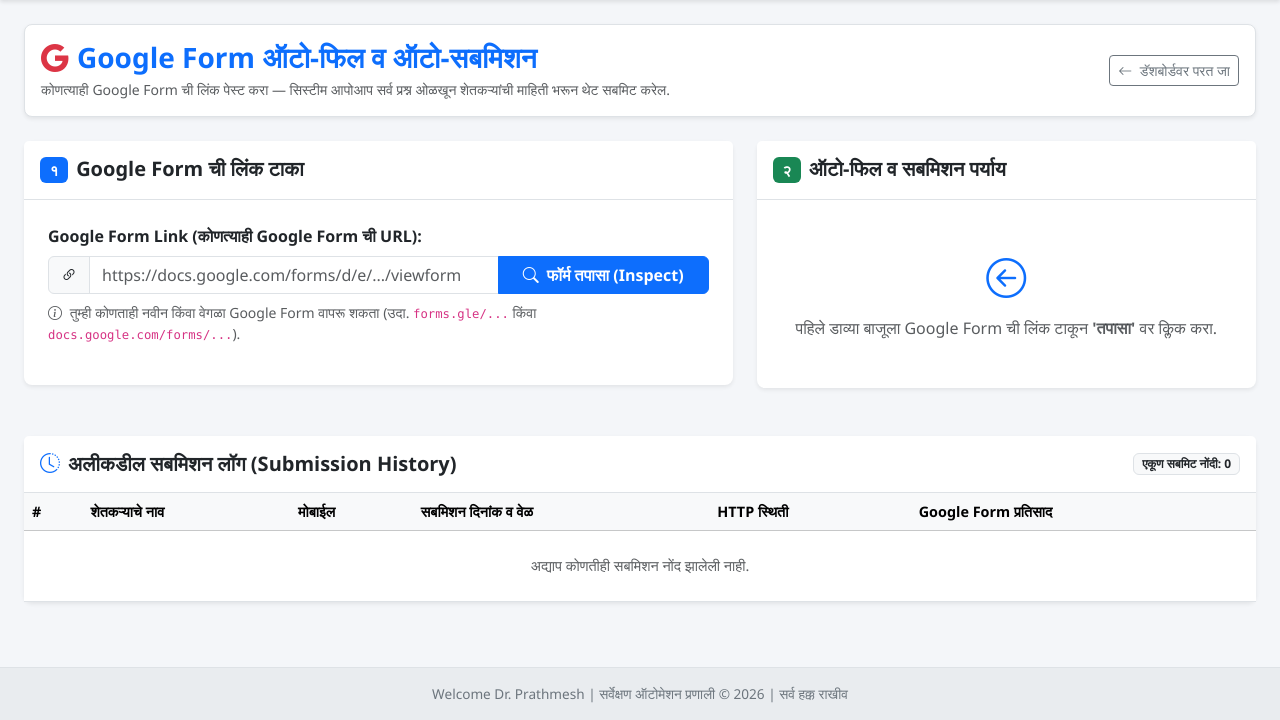
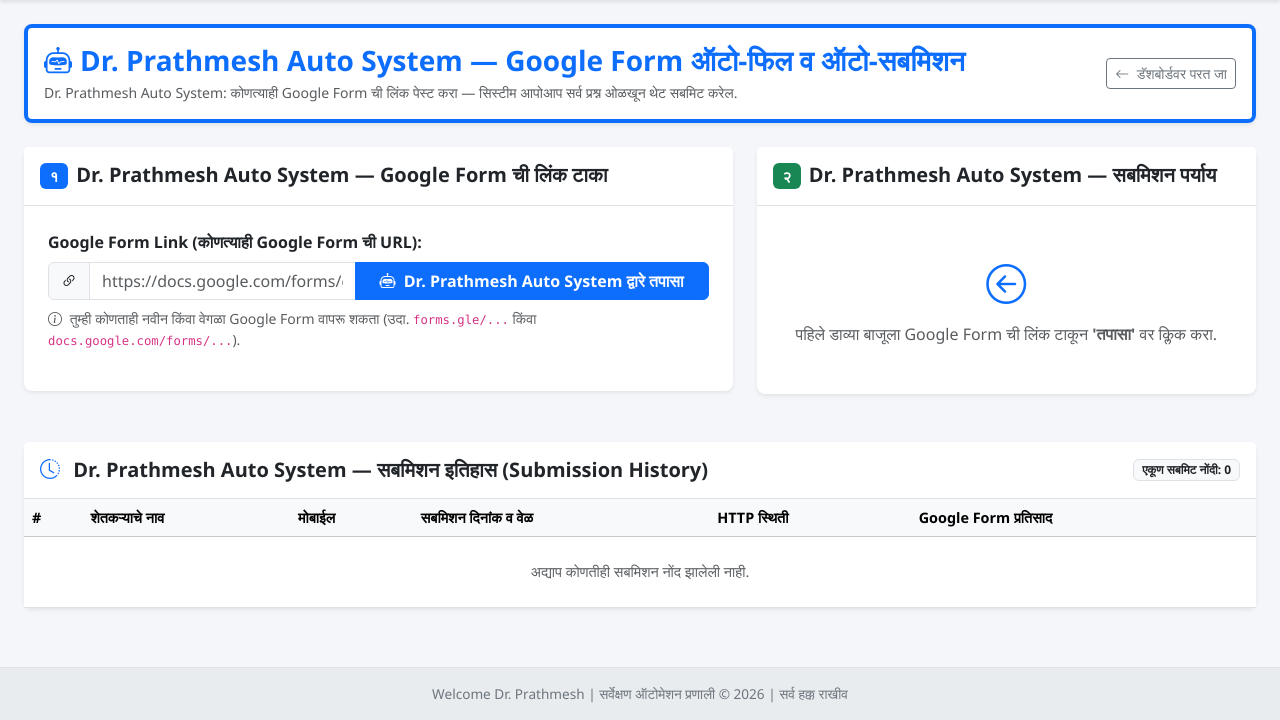
Before and after one commit to yash999shinde/chara-survey, a Flask app: template app/templates/google_forms.html in a window 1280 px wide. Shown: the part 80-800 px from the top of the page. Run offline with Flask 3, Linux system fonts and the light colour scheme; the template is opened without the code that fills it, so the values that code supplies are empty; parts of the project's set-up code (start-up, migrations or seed data) failed here and were passed over.

Commit message:
Brand Google Forms Automation as Dr. Prathmesh Auto System

```diff
--- a/app/google_forms_routes.py
+++ b/app/google_forms_routes.py
@@ -133,7 +133,7 @@ def submit_all_farmers():
             errors.append(f"{f['farmer_name']} (#{f['id']}): {msg}")
 
     if success_count > 0:
-        flash(f"यशस्वी! {success_count} शेतकऱ्यांची माहिती Google Form मध्ये ऑटोमॅटिक भरली गेली!", "success")
+        flash(f"Dr. Prathmesh Auto System: यशस्वी! {success_count} शेतकऱ्यांची माहिती Google Form मध्ये ऑटोमॅटिक भरली गेली!", "success")
     if fail_count > 0:
         flash(f"{fail_count} फॉर्म सबमिशन करताना अडचणी आल्या: {'; '.join(errors[:3])}", "warning")
 
--- a/app/templates/google_forms.html
+++ b/app/templates/google_forms.html
@@ -1,17 +1,17 @@
 {% extends "base.html" %}
 
-{% block title %}Google Form ऑटोमेशन — चारा सर्वेक्षण प्रणाली{% endblock %}
+{% block title %}Dr. Prathmesh Auto System — Google Form ऑटोमेशन{% endblock %}
 
 {% block content %}
 <div class="row g-4">
     <div class="col-12">
-        <div class="d-flex justify-content-between align-items-center bg-white p-3 rounded-3 shadow-sm border">
+        <div class="d-flex justify-content-between align-items-center bg-white p-3 rounded-3 shadow-sm border border-start border-primary border-4">
             <div>
                 <h3 class="fw-bold text-primary mb-1">
-                    <i class="bi bi-google me-2 text-danger"></i>Google Form ऑटो-फिल व ऑटो-सबमिशन
+                    <i class="bi bi-robot me-2 text-primary"></i>Dr. Prathmesh Auto System — Google Form ऑटो-फिल व ऑटो-सबमिशन
                 </h3>
                 <p class="text-muted small mb-0">
-                    कोणत्याही Google Form ची लिंक पेस्ट करा — सिस्टीम आपोआप सर्व प्रश्न ओळखून शेतकऱ्यांची माहिती भरून थेट सबमिट करेल.
+                    Dr. Prathmesh Auto System: कोणत्याही Google Form ची लिंक पेस्ट करा — सिस्टीम आपोआप सर्व प्रश्न ओळखून थेट सबमिट करेल.
                 </p>
             </div>
             <div>
@@ -27,7 +27,7 @@
         <div class="card shadow-sm border-0 rounded-3 mb-4">
             <div class="card-header bg-white py-3 border-bottom">
                 <h5 class="fw-bold mb-0 text-dark">
-                    <span class="badge bg-primary text-white me-2">१</span>Google Form ची लिंक टाका
+                    <span class="badge bg-primary text-white me-2">१</span>Dr. Prathmesh Auto System — Google Form ची लिंक टाका
                 </h5>
             </div>
             <div class="card-body p-4">
@@ -38,7 +38,7 @@
                             <span class="input-group-text bg-light"><i class="bi bi-link-45deg"></i></span>
                             <input type="url" name="form_url" class="form-control" value="{{ form_url }}" placeholder="https://docs.google.com/forms/d/e/.../viewform" required>
                             <button type="submit" class="btn btn-primary fw-semibold px-4">
-                                <i class="bi bi-search me-1"></i> फॉर्म तपासा (Inspect)
+                                <i class="bi bi-robot me-1"></i> Dr. Prathmesh Auto System द्वारे तपासा
                             </button>
                         </div>
                         <div class="form-text small mt-2">
@@ -58,7 +58,7 @@
                 <div class="alert alert-success bg-success bg-opacity-10 text-success border-0 rounded-3 p-3 mt-3">
                     <div class="d-flex justify-content-between align-items-center">
                         <div>
-                            <h6 class="fw-bold mb-1"><i class="bi bi-check-circle-fill me-1"></i> फॉर्म यशस्वीरित्या कनेक्ट झाला!</h6>
+                            <h6 class="fw-bold mb-1"><i class="bi bi-patch-check-fill text-success me-1"></i> Dr. Prathmesh Auto System: फॉर्म यशस्वीरित्या कनेक्ट झाला!</h6>
                             <div class="small text-dark">
                                 <strong>फॉर्म शीर्षक:</strong> {{ form_meta.title or 'चारा टंचाई माहिती - गावनिहाय सर्वेक्षण' }}<br>
                                 <strong>एकूण प्रश्न/फील्ड्स:</strong> {{ form_meta.total_fields }} |
@@ -124,7 +124,7 @@
         <div class="card shadow-sm border-0 rounded-3 mb-4">
             <div class="card-header bg-white py-3 border-bottom">
                 <h5 class="fw-bold mb-0 text-dark">
-                    <span class="badge bg-success text-white me-2">२</span>ऑटो-फिल व सबमिशन पर्याय
+                    <span class="badge bg-success text-white me-2">२</span>Dr. Prathmesh Auto System — सबमिशन पर्याय
                 </h5>
             </div>
             <div class="card-body p-4">
@@ -175,11 +175,11 @@
 
                     <div class="d-grid gap-2">
                         <button type="submit" class="btn btn-success btn-lg fw-bold shadow-sm">
-                            <i class="bi bi-send-fill me-2"></i>सर्व फॉर्म्स ऑटो-सबमिट करा (Auto-Submit)
+                            <i class="bi bi-robot me-2"></i> Dr. Prathmesh Auto System: सर्व फॉर्म्स ऑटो-सबमिट करा
                         </button>
 
                         <a href="/google_forms/prefilled_links?form_url={{ form_url|urlencode }}&scope=verified" class="btn btn-outline-primary fw-semibold mt-1">
-                            <i class="bi bi-box-arrow-up-right me-1"></i> प्री-फिल्ड लिंक्स पहा (Preview Prefilled Links)
+                            <i class="bi bi-box-arrow-up-right me-1"></i> Dr. Prathmesh Auto System: प्री-फिल्ड लिंक्स पहा
                         </a>
                     </div>
                 </form>
@@ -198,7 +198,7 @@
         <div class="card shadow-sm border-0 rounded-3">
             <div class="card-header bg-white py-3 border-bottom d-flex justify-content-between align-items-center">
                 <h5 class="fw-bold mb-0 text-dark">
-                    <i class="bi bi-clock-history me-2 text-primary"></i>अलीकडील सबमिशन लॉग (Submission History)
+                    <i class="bi bi-clock-history me-2 text-primary"></i> Dr. Prathmesh Auto System — सबमिशन इतिहास (Submission History)
                 </h5>
                 <span class="badge bg-light text-dark border">
                     एकूण सबमिट नोंदी: {{ recent_submissions|length }}
```
Also changed, not shown: app/templates/google_forms_prefilled.html (+5 -5 lines).
